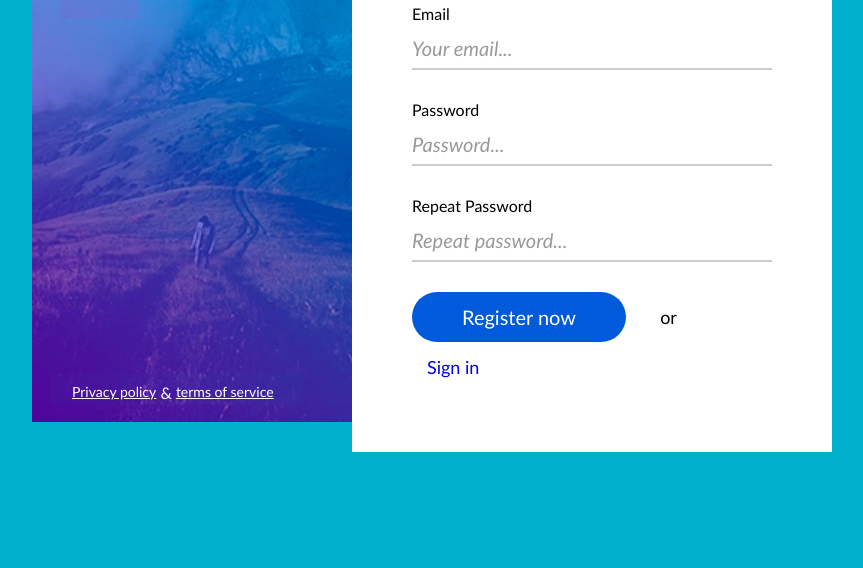
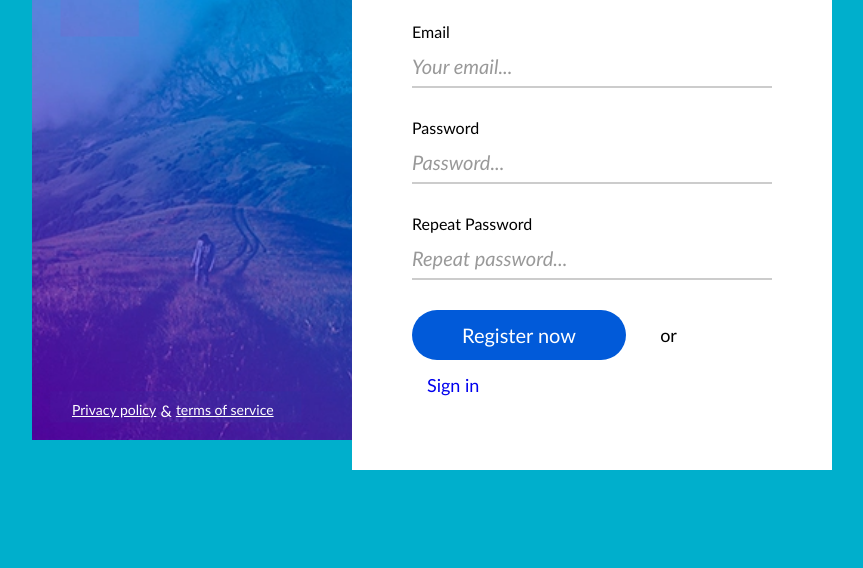
Before and after one commit to romimb/5-sign-up, a website: page index.html in a window 1280 px wide. Shown: the part 232-800 px from the top of the page, without its empty margins (208-1071 px from the left). Drawn offline with Linux system fonts and the light colour scheme.

Commit message:
content in the center of the screen

```diff
--- a/css/main.css
+++ b/css/main.css
@@ -10,14 +10,19 @@ body * {
 
 body {
     background-color: #00afcc;
+    position: relative;
+    height: 100vh;
 }
 
 .container {
     display: inline-block;
     width: 800px;
-    margin-top: 80px;
-    margin-left: calc(50% - 400px);
-    position: relative;
+    /* margin-top: 80px;
+    margin-left: calc(50% - 400px); */
+    position: absolute;
+    top: 50%;
+    left: 50%;
+    transform: translate(-50%, -50%) ;
 }
 
 .left-column {
```
